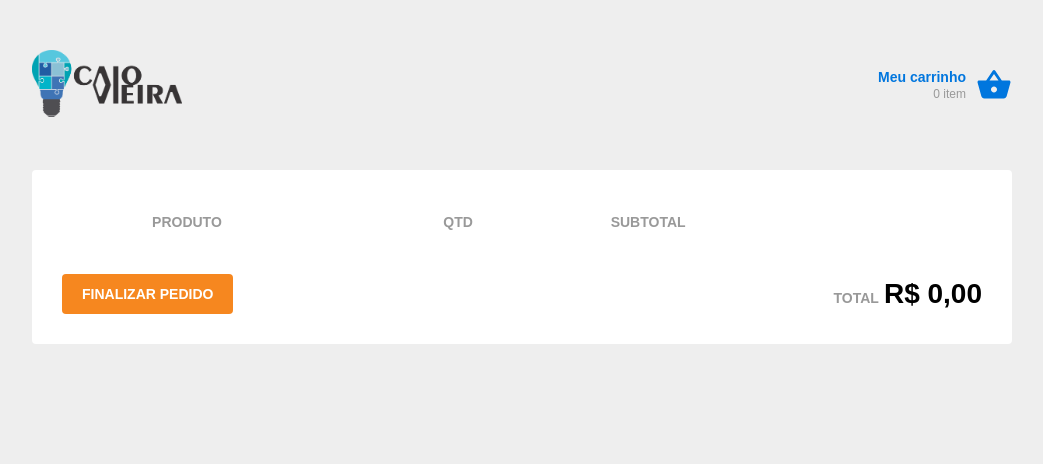
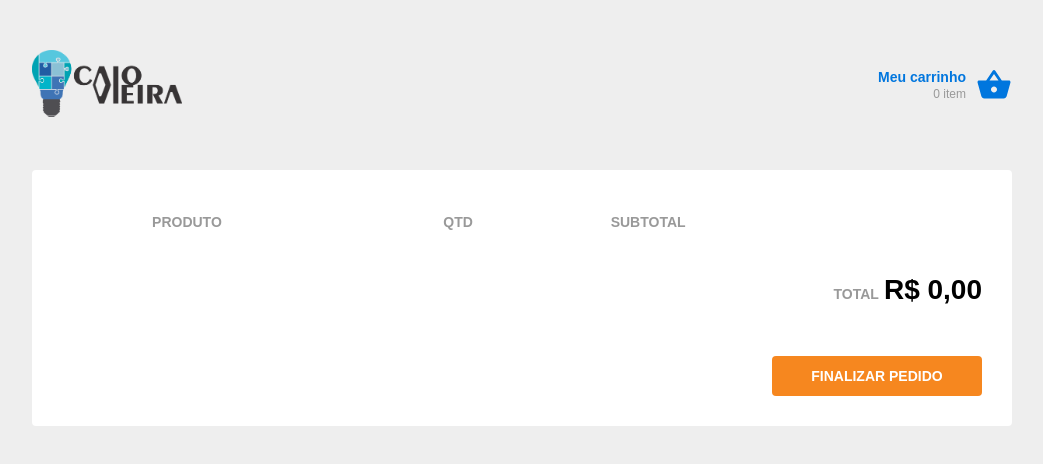
Before and after one commit to cvieira850/caiovieirastore, a React (Create React App) app: page /cart in a window 1280 px wide. Shown: the top 464 px of the page, without its empty margins (118-1161 px from the left). Built offline with nearby package versions, Linux system fonts and the light colour scheme.

Commit message:
refactor: change style

```diff
--- a/src/pages/Cart/index.tsx
+++ b/src/pages/Cart/index.tsx
@@ -105,12 +105,11 @@ const Cart = (): JSX.Element => {
       </ProductTable>
 
       <footer>
-        <button type="button">Finalizar pedido</button>
-
         <Total>
           <span>TOTAL</span>
           <strong>{total}</strong>
         </Total>
+        <button type="button">Finalizar pedido</button>
       </footer>
     </Container>
   );
--- a/src/pages/Cart/styles.ts
+++ b/src/pages/Cart/styles.ts
@@ -9,12 +9,14 @@ export const Container = styled.div`
   footer {
     margin-top: 30px;
     display: flex;
+    flex-direction: column;
     justify-content: space-between;
-    align-items: center;
+    align-items: flex-end;
 
     button {
       background: #F6871F;
       color: #fff;
+      width: 210px;
       border: 0;
       border-radius: 4px;
       padding: 12px 20px;
@@ -100,7 +102,7 @@ export const ProductTable = styled.table`
 export const Total = styled.div`
   display: flex;
   align-items: baseline;
-
+  margin-bottom: 50px;
   span {
     color: #999;
     font-weight: bold;
```
